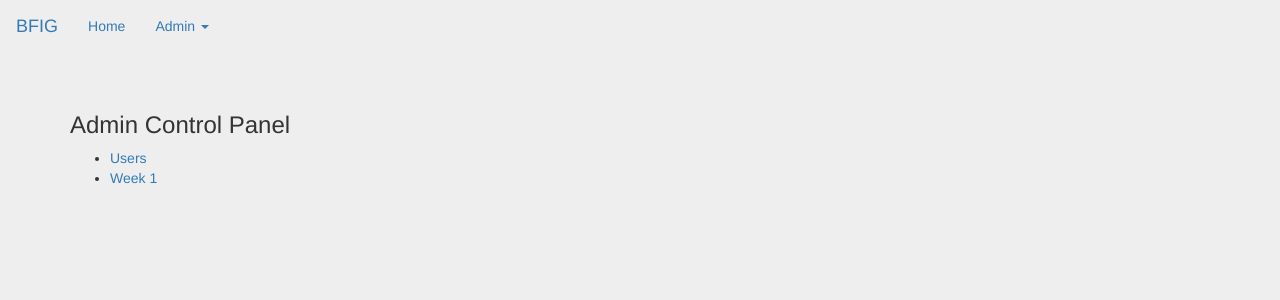
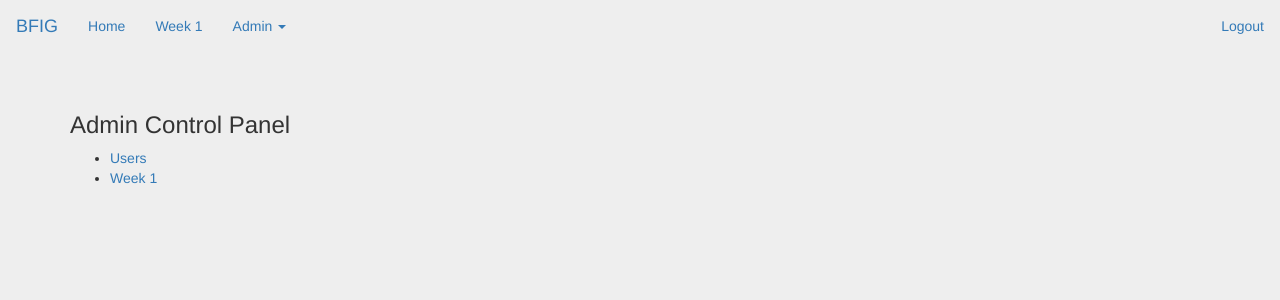
Before and after one commit to kverdone/survival, a Flask app: page /admin in a window 1280 px wide. Shown: the top 300 px of the page. Run offline with Flask 2, Linux system fonts and the light colour scheme; a user stored in the database is signed in; tables that the repository leaves empty hold one stand-in row (values such as "Sample post"); some libraries are stand-ins or nearby versions.

Commit message:
Adjust navbar

```diff
--- a/requirements.txt
+++ b/requirements.txt
@@ -3,16 +3,19 @@ bcrypt==2.0.0
 cffi==1.2.1
 dominate==2.1.16
 Flask==0.10.1
+Flask-Admin==1.3.0
 Flask-Bcrypt==0.6.2
 Flask-Bootstrap==3.3.5.6
 Flask-Login==0.3.1
 Flask-Migrate==1.6.0
 Flask-Script==2.0.5
 Flask-SQLAlchemy==2.0
+Flask-WTF==0.12
 itsdangerous==0.24
 Jinja2==2.8
 Mako==1.0.2
 MarkupSafe==0.23
+psycopg2==2.6.1
 pycparser==2.14
 python-bcrypt==0.3.1
 python-editor==0.4
@@ -20,3 +23,4 @@ six==1.9.0
 SQLAlchemy==1.0.8
 Werkzeug==0.10.4
 wheel==0.24.0
+WTForms==2.0.2
--- a/templates/base.html
+++ b/templates/base.html
@@ -21,6 +21,11 @@
         <div>
           <ul class="nav navbar-nav">
             <li class="active"><a href="{{ url_for('index') }}">Home</a></li>
+
+            {% if current_user.is_active and current_user.is_verified() %}
+            <li class="active"><a href="{{ url_for('week', week_id=1) }}">Week 1</a></li>
+            {% endif %}
+
             {% if current_user.is_active and current_user.is_admin() %}
             <li class="dropdown">
               <a class="dropdown-toggle" data-toggle="dropdown" href="#">Admin
@@ -28,10 +33,19 @@
               <ul class="dropdown-menu">
                 <li><a href="{{ url_for('admin') }}">Admin Panel</a></li>
                 <li><a href="{{ url_for('admin_users') }}">Users</a></li>
-                <li><a href="{{ url_for('week', week_id=1) }}">Week 1</a></li>
               </ul>
             </li>
             {% endif %}
+
+          </ul>
+          <ul class="nav navbar-nav navbar-right">
+
+            {% if current_user.is_active %}
+            <li class="active"><a href="{{ url_for('logout') }}">Logout</a></li>
+            {% else %}
+            <li class="active"><a href="{{ url_for('login') }}">Login</a></li>
+            {% endif %}
+
           </ul>
         </div>
       </div>
```
